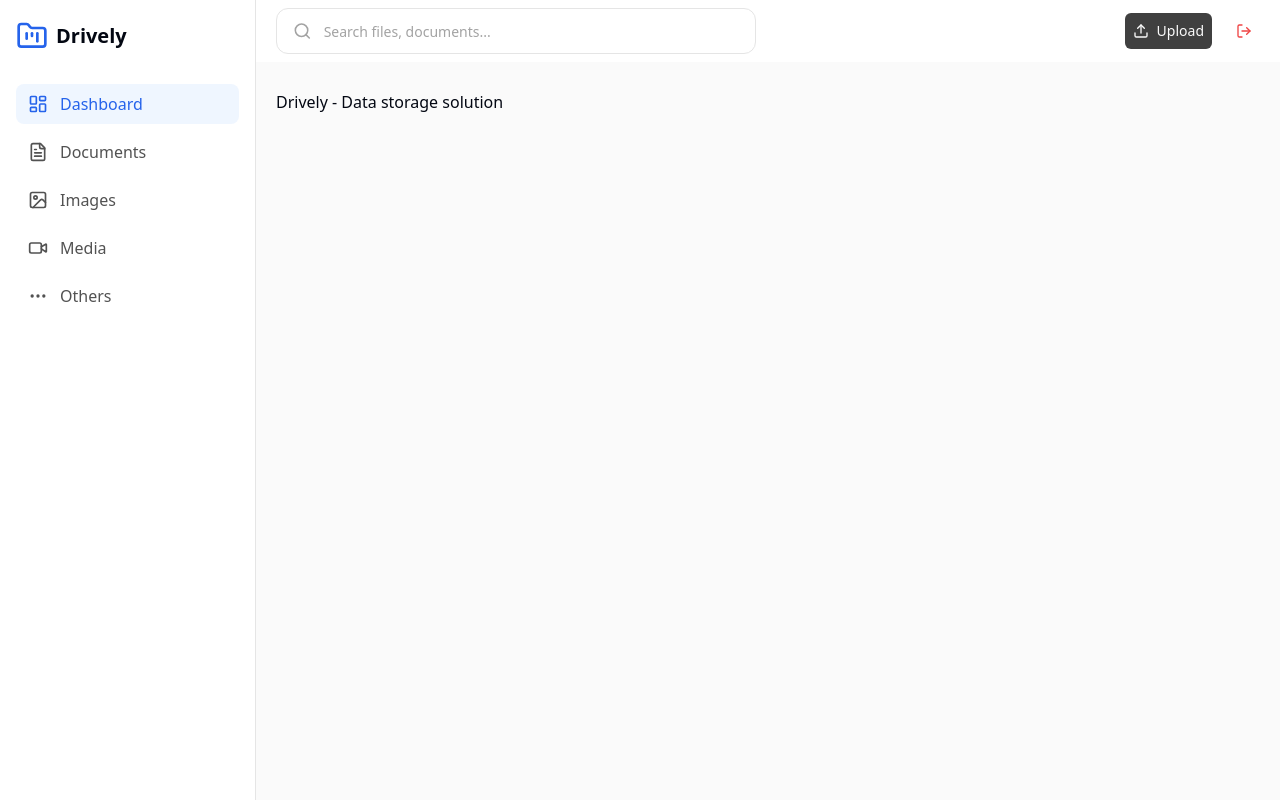
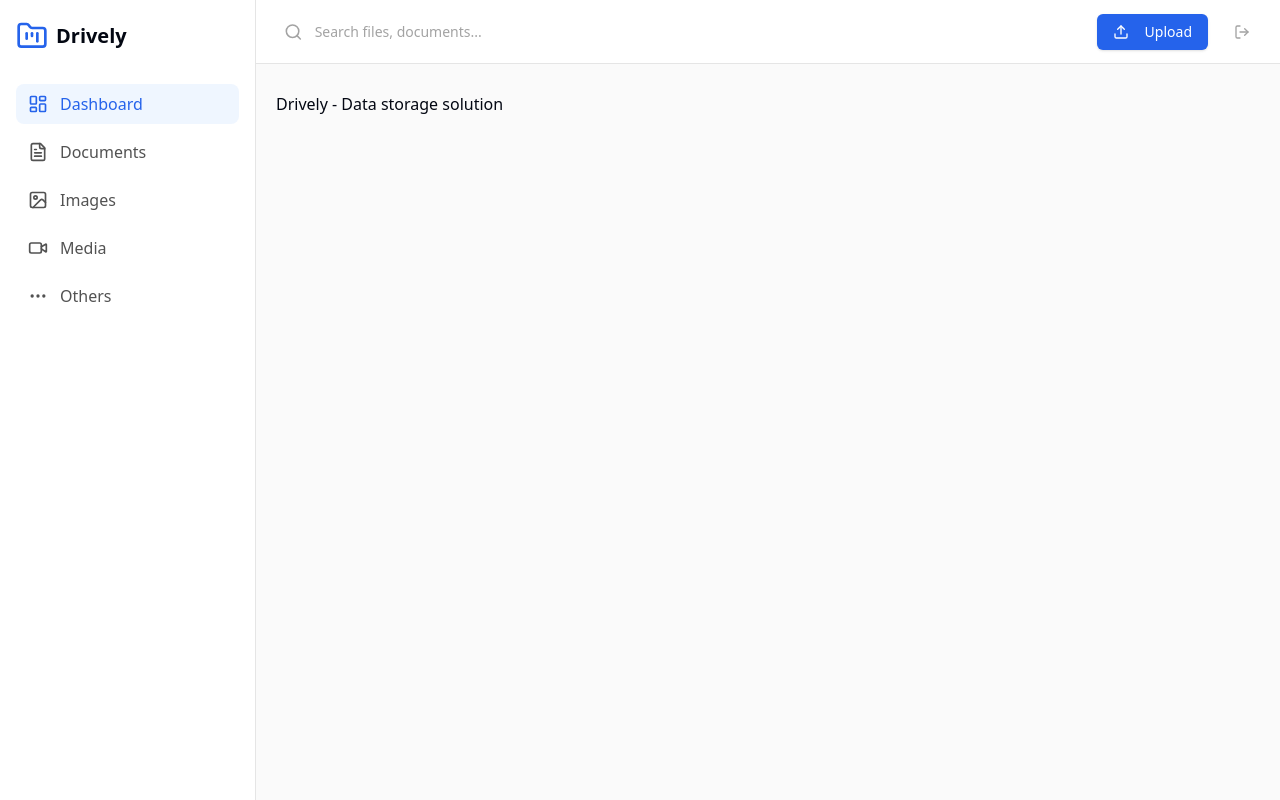
Before and after one commit to yusufisbilir/drively, a Next.js app: page / in a window 1280 px wide. Built offline with nearby package versions, Linux system fonts and the light colour scheme; no server answers.

Commit message:
edit header styling

```diff
--- a/components/root/FileUploder.tsx
+++ b/components/root/FileUploder.tsx
@@ -6,9 +6,9 @@ import { Button } from '../ui/button';
 const FileUploader = () => {
   return (
     <div className="cursor-pointer">
-      <Button type="button" className="bg-neutral-700 shadow-none hover:bg-neutral-600 px-2">
-        <Upload className="w-6 h-6" />
-        <p>Upload</p>
+      <Button type="button" className="bg-blue-600 text-white hover:bg-blue-700 px-4">
+        <Upload className="h-5 w-5" />
+        <span className="ml-2 font-medium">Upload</span>
       </Button>
     </div>
   );
--- a/components/root/Header.tsx
+++ b/components/root/Header.tsx
@@ -6,19 +6,23 @@ import FileUploader from './FileUploder';
 
 const Header = () => {
   return (
-    <header className="hidden items-center justify-between gap-5 px-5 py-2 sm:flex">
+    <header className="sticky top-0 z-30 flex h-16 items-center justify-between gap-5 border-b border-neutral-200 bg-white px-5">
       <Search />
       <div className="flex items-center justify-center min-w-fit gap-4">
         <FileUploader />
         <form
           action={async () => {
             'use server';
-
             await signOutUser();
           }}
         >
-          <Button type="submit" className="bg-white shadow-none hover:bg-neutral-100 px-2">
-            <LogOut className="w-6 h-6 text-red-500" />
+          <Button
+            type="submit"
+            variant="ghost"
+            size="icon"
+            className="text-neutral-400 hover:text-red-500 hover:bg-transparent"
+          >
+            <LogOut className="h-5 w-5" />
           </Button>
         </form>
       </div>
--- a/components/root/Search.tsx
+++ b/components/root/Search.tsx
@@ -10,11 +10,9 @@ const Search = () => {
 
   return (
     <div className="relative w-full md:max-w-[480px]">
-      <div
-        className={`flex flex-1 items-center gap-3 rounded-xl border border-neutral-200 bg-white px-4 py-1 transition-all duration-300 ${isFocused ? 'border-neutral-400 shadow-sm' : 'hover:border-neutral-300'}`}
-      >
+      <div className="flex flex-1 items-center gap-3 px-2">
         <SearchIcon
-          className={`h-5 w-5 transition-colors ${isFocused ? 'text-neutral-700' : 'text-neutral-400'}`}
+          className={`h-5 w-5 transition-colors ${isFocused ? 'text-blue-600' : 'text-neutral-400'}`}
         />
         <Input
           value={query}
```
